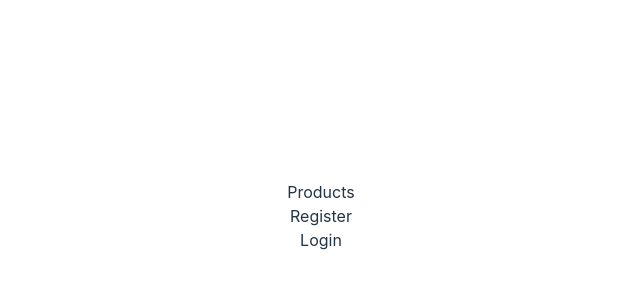
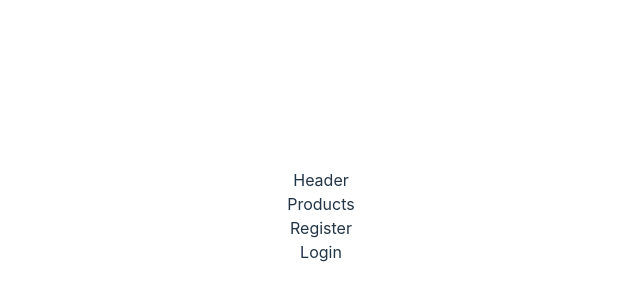
Before and after one commit to joanbaldo/The_Librinchi_Bookstore, a React (Vite) app: page / in a window 1280 px wide. Shown: the part 184-484 px from the top of the page, without its empty margins (319-959 px from the left). Built offline with nearby package versions, Linux system fonts and the light colour scheme.

Commit message:
Header component created & view checked

```diff
--- a/src/App.jsx
+++ b/src/App.jsx
@@ -5,6 +5,7 @@
 import Products from './components/Products/Products'
 import Login from './components/Login/Login'
 import Register from './components/Register/Register'
+import Header from './components/Header/Header'
 
 function App() {
   const [count, setCount] = useState(0)
@@ -12,9 +13,11 @@
   return (
     <>
       <div>
+<Header />
 <Products />
 <Register />
 <Login />
+
 
       </div>
 
--- /dev/null
+++ b/src/components/Header/Header.jsx
@@ -0,0 +1,9 @@
+import React from 'react'
+
+const Header = () => {
+  return (
+    <div>Header</div>
+  )
+}
+
+export default Header
```
